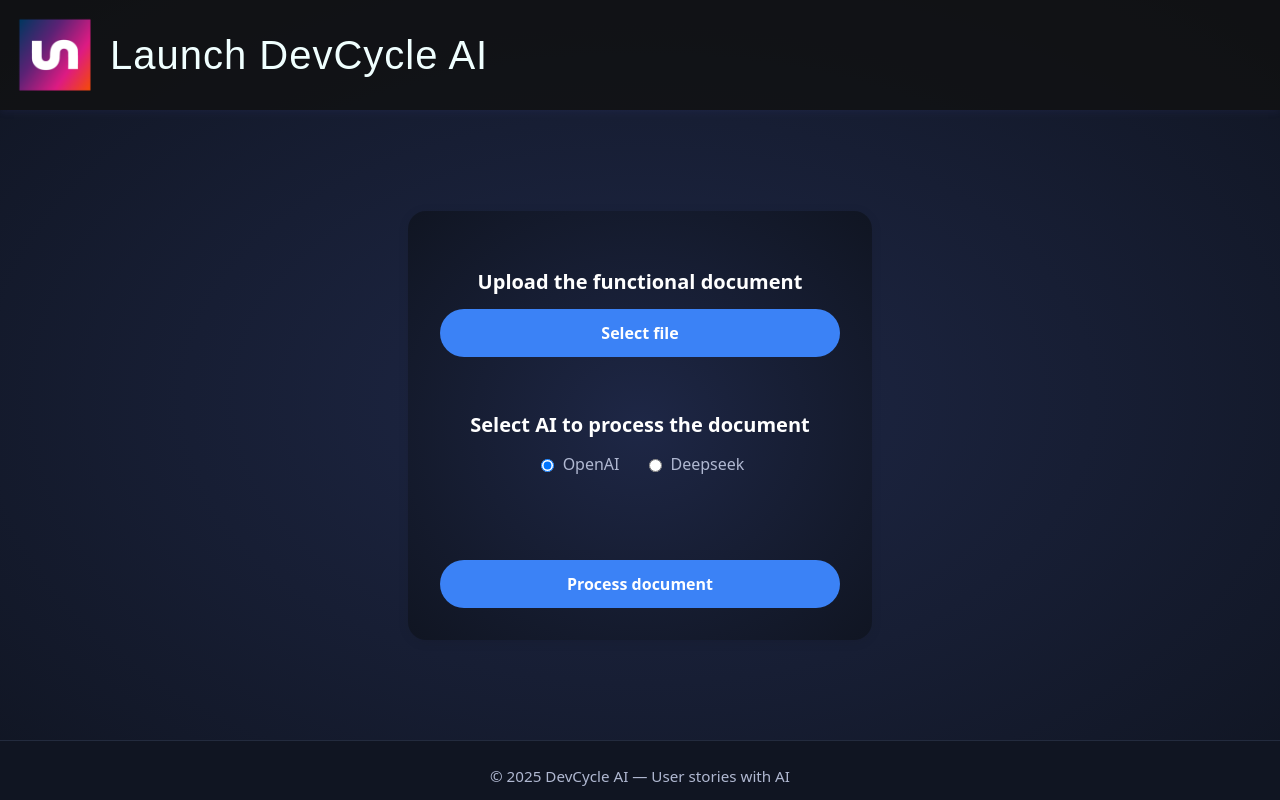
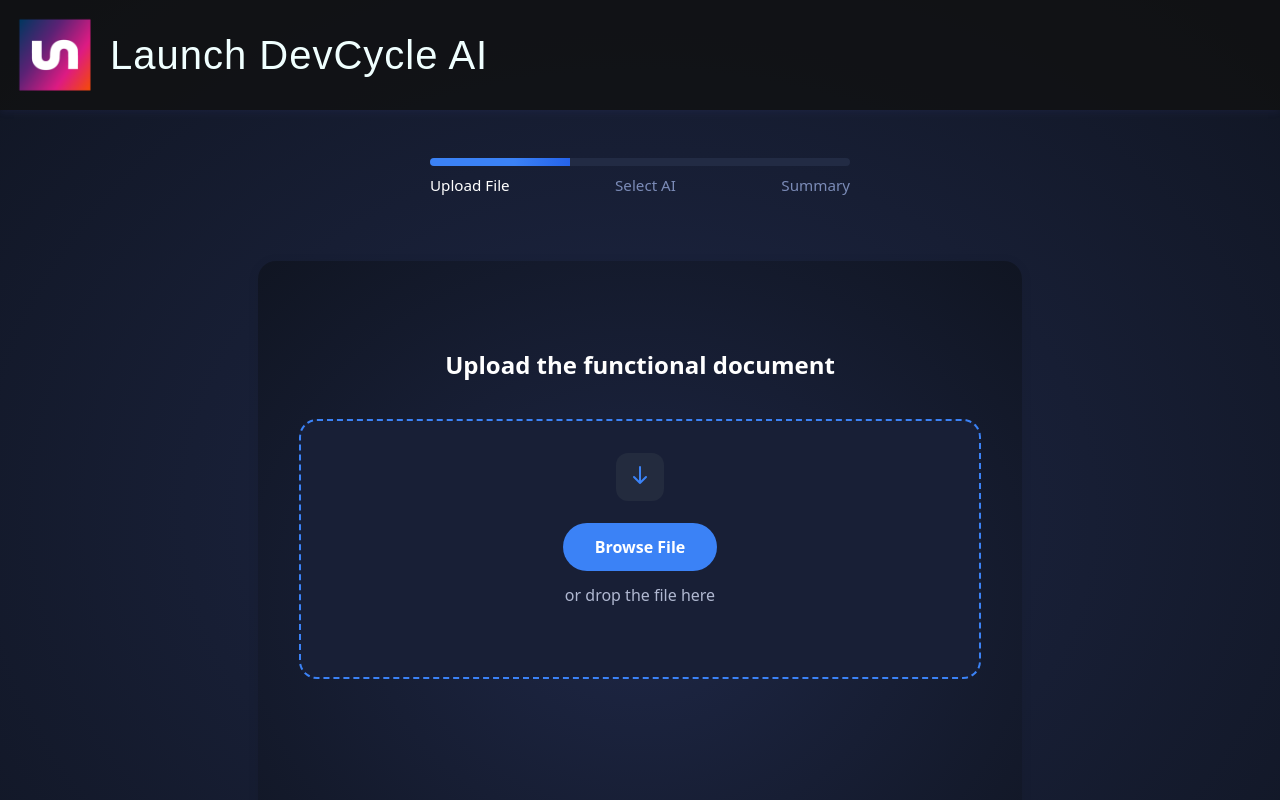
Before and after one commit to lrisaro-launch/devcycle-ai-ui, a React (Vite) app in the folder devcyclefront/: page /upload in a window 1280 px wide. Shown: the top 800 px of the page. Built offline with nearby package versions, Linux system fonts and the light colour scheme.

Commit message:
Style changes

```diff
--- a/devcyclefront/src/components/FileUpload.css
+++ b/devcyclefront/src/components/FileUpload.css
@@ -9,10 +9,50 @@
 }
 
 .file-upload-main {
-  flex: 1;
   display: flex;
   align-items: center;
   justify-content: center;
+}
+
+.file-upload-progress-bar-container {
+  margin-bottom: 2rem;
+  width: 100%;
+  max-width: 420px;
+  margin-left: auto;
+  margin-right: auto;
+}
+.file-upload-progress-bar-bg {
+  background: #222b44;
+  border-radius: 8px;
+  height: 8px;
+  width: 100%;
+  position: relative;
+  overflow: hidden;
+}
+.file-upload-progress-bar-fill {
+  background: linear-gradient(90deg, #3b82f6 60%, #2563eb 100%);
+  height: 100%;
+  transition: width 0.3s;
+}
+.file-upload-progress-steps {
+  display: flex;
+  justify-content: space-between;
+  margin-top: 0.5rem;
+}
+.file-upload-progress-step {
+  color: #7b8bb7;
+  font-size: 0.95rem;
+  font-weight: 500;
+  transition: color 0.3s;
+}
+.file-upload-progress-bar-outer {
+  width: 100%;
+  display: flex;
+  justify-content: center;
+  margin-bottom: 0;
+}
+.file-upload-progress-step.active {
+  color: #fff;
 }
 
 form {
@@ -20,24 +60,31 @@
   border-radius: 18px;
   box-shadow: 0 2px 12px 0 rgba(0,0,0,0.08);
   padding: 40px 32px 32px 32px;
-  min-width: 320px;
-  max-width: 400px;
-  width: 100%;
+  width: 700px;
+  height: 600px;
   margin: 32px 0;
   display: flex;
   flex-direction: column;
   gap: 24px;
 }
 
+.file-upload-ia-section {
+  display: flex;
+  flex-direction: column;
+  align-items: center;
+  justify-content: center;
+  height: 100%;
+}
+
 .file-upload-ia-section h2 {
-  font-size: 1.25rem;
   font-weight: bold;
   margin-bottom: 12px;
   color: #fff;
   text-align: center;
 }
 
-.file-upload-label {
+.file-upload-label,
+.file-upload-label-drop {
   position: relative;
   display: flex;
   align-items: center;
@@ -49,34 +96,105 @@
   font-size: 1rem;
   font-weight: 600;
   cursor: pointer;
-  transition: background 0.2s;
+  transition: background 0.2s, color 0.2s;
   margin-bottom: 12px;
-  width: 100%;
   min-height: 48px;
   box-sizing: border-box;
 }
 
-.file-upload-label input[type="file"] {
+.file-upload-label input[type="file"],
+.file-upload-label-drop input[type="file"] {
   display: none;
 }
 
-.file-upload-label:hover {
-  background: #2563eb;
-}
-
-input[type="file"] {
-  margin-top: 8px;
-  background: #232b3e;
-  color: #fff;
-  border: none;
-  border-radius: 8px;
-  padding: 8px;
+.file-upload-label:hover,
+.file-upload-label-drop:hover {
+  background: #fff;
+  color: #3b82f6;
 }
 
 .file-upload-info {
   color: #b0b8d1;
-  font-size: 0.95rem;
+  font-size: 1.2rem;
   margin-top: 8px;
+}
+
+.file-upload-dropzone {
+  border: 2px dashed #3b82f6;
+  border-radius: 18px;
+  background: #181f36;
+  padding: 32px 24px 24px 24px;
+  display: flex;
+  flex-direction: column;
+  align-items: center;
+  transition: border-color 0.2s;
+  margin-bottom: 12px;
+  position: relative;
+  height: 200px;
+  width: 90%;
+}
+
+.file-upload-dropzone-icon {
+  margin-bottom: 16px;
+}
+
+.file-upload-dropzone-text {
+  color: #b0b8d1;
+  font-size: 1rem;
+  margin-bottom: 8px;
+}
+
+.file-upload-dropzone .file-upload-info {
+  margin-top: 12px;
+}
+
+.file-upload-ia-logos {
+  display: flex;
+  gap: 48px;
+  justify-content: center;
+  align-items: center;
+  margin: 32px 0 0 0;
+  height: 100%;
+}
+
+.file-upload-ia-logo-option {
+  display: flex;
+  flex-direction: column;
+  align-items: center;
+  cursor: pointer;
+  border: 2px solid transparent;
+  border-radius: 16px;
+  padding: 32px 40px 20px 40px;
+  min-width: 160px;
+  min-height: 180px;
+  transition: border-color 0.2s, background 0.2s;
+  background: #7b8bb7;
+  outline: none;
+  justify-content: center;
+}
+
+.file-upload-ia-logo-option.selected,
+.file-upload-ia-logo-option:focus {
+  border-color: #3b82f6;
+  background: #e0eaff;
+}
+
+.file-upload-ia-logo-img {
+  width: 96px;
+  height: 96px;
+  margin-bottom: 16px;
+  object-fit: contain;
+  display: block;
+  margin-left: auto;
+  margin-right: auto;
+}
+
+.file-upload-ia-logo-label {
+  color: #232b3e;
+  font-size: 1.1rem;
+  font-weight: 500;
+  text-align: center;
+  margin-top: 2px;
 }
 
 .file-upload-ia-options {
@@ -95,6 +213,22 @@
   cursor: pointer;
 }
 
+.file-upload-step-actions {
+  display: flex;
+  gap: 1rem;
+  margin-top: 7rem;
+  justify-content: flex-end;
+}
+
+.file-upload-step-actions-between {
+  display: flex;
+  justify-content: space-between;
+  gap: 1rem;
+  margin-top: auto;
+  padding-top: 2rem;
+}
+
+button[type="button"],
 button[type="submit"] {
   background: #3b82f6;
   color: #fff;
@@ -104,18 +238,18 @@
   font-size: 1rem;
   font-weight: 600;
   cursor: pointer;
-  transition: background 0.2s;
-  margin-top: 12px;
-  width: 100%;
+  transition: background 0.2s, color 0.2s;
   min-height: 48px;
   box-sizing: border-box;
 }
 
+button[type="button"]:hover:not(:disabled),
 button[type="submit"]:hover:not(:disabled) {
-  background: #2563eb;
+  background: #fff;
+  color: #3b82f6;
 }
 
-button[type="submit"]:disabled {
+button:disabled {
   background: #232b3e;
   color: #b0b8d1;
   cursor: not-allowed;
@@ -148,9 +282,24 @@
   height: 18px;
   animation: spin 1s linear infinite;
   display: inline-block;
+  justify-content: center;
 }
 
 @keyframes spin {
   0% { transform: rotate(0deg);}
   100% { transform: rotate(360deg);}
 }
+
+.file-upload-summary {
+  background: #181f36;
+  border-radius: 12px;
+  padding: 24px 20px;
+  margin: 24px 0;
+  color: #fff;
+  font-size: 1.1rem;
+  display: flex;
+  flex-direction: column;
+  gap: 12px;
+  align-items: flex-start;
+  box-shadow: 0 2px 8px 0 rgba(0,0,0,0.06);
+}
--- a/devcyclefront/src/components/FileUpload.tsx
+++ b/devcyclefront/src/components/FileUpload.tsx
@@ -4,36 +4,63 @@
 import AppHeader from "./AppHeader";
 import "./FileUpload.css";
 import AppFooter from "./AppFooter";
+import OpenAILogo from '../assets/openai-logo.svg';
+import DeepseekLogo from '../assets/deepseek-logo.svg';
+
+const steps = [
+  "Upload File",
+  "Select AI",
+  "Summary"
+];
 
 const FileUpload: React.FC = () => {
   const [file, setFile] = useState<File | null>(null);
   const [selectedIA, setSelectedIA] = useState<string>("gpt-4");
   const [error, setError] = useState<string>("");
   const [isProcessing, setIsProcessing] = useState<boolean>(false);
+  const [step, setStep] = useState<number>(0);
   const navigate = useNavigate();
-  const { setResult } = useProcessedFile();
-
-  const handleChange = (e: React.ChangeEvent<HTMLInputElement>) => {
-    if (e.target.files && e.target.files.length > 0) {
-      setFile(e.target.files[0]);
-      setError(""); // Clear error if a file is selected
-    }
-  };
+  const { setResult, result } = useProcessedFile();
 
   useEffect(() => {
     document.title = "AI Integration";
   }, []);
 
+  const handleChange = (e: React.ChangeEvent<HTMLInputElement>) => {
+    if (e.target.files && e.target.files.length > 0) {
+      setFile(e.target.files[0]);
+      setError("");
+    }
+  };
+
+  const handleNext = () => {
+    if (step === 0 && !file) {
+      setError("Please select a file before continuing.");
+      return;
+    }
+    setError("");
+    setStep((prev) => prev + 1);
+  };
+
+  const handleBack = () => {
+    setError("");
+    setStep((prev) => prev - 1);
+  };
+
   const handleSubmit = async (e: React.FormEvent) => {
     e.preventDefault();
+
+    if (result) {
+      navigate("/processed");
+    } else {
       if (!file) {
         setError("Please select a file before processing.");
         return;
       }
       setError("");
       setIsProcessing(true);
-    setResult(null); // Clear previous result
-    localStorage.removeItem("processedFileResult"); // Clear previous result from localStorage
+      setResult(null);
+      localStorage.removeItem("processedFileResult");
 
       try {
         const formData = new FormData();
@@ -50,7 +77,7 @@
         }
 
         const result = await response.json();
-      setResult(result); // <-- Save the file content in context
+        setResult(result);
 
         setIsProcessing(false);
         navigate("/processed");
@@ -58,11 +85,35 @@
         setIsProcessing(false);
         setError(err.message || "An error occurred while processing the document.");
       }
+    }
   };
+
+  // Progress bar width
+  const progressPercent = ((step + 1) / steps.length) * 100;
 
   return (
     <div className="file-upload-bg">
       <AppHeader />
+      <br /><br />
+      {/* Progress Bar */}
+      <div className="file-upload-progress-bar-container">
+        <div className="file-upload-progress-bar-bg">
+          <div
+            className="file-upload-progress-bar-fill"
+            style={{ width: `${progressPercent}%` }}
+          />
+        </div>
+        <div className="file-upload-progress-steps">
+          {steps.map((label, idx) => (
+            <div
+              key={label}
+              className={`file-upload-progress-step${step >= idx ? " active" : ""}`}
+            >
+              {label}
+            </div>
+          ))}
+        </div>
+      </div>
       <main className="file-upload-main">
         <form onSubmit={handleSubmit}>
           {error && (
@@ -70,65 +121,126 @@
               {error}
             </div>
           )}
+          {/* Step 1: Upload File */}
+          {step === 0 && (
             <section className="file-upload-ia-section">
               <h2>Upload the functional document</h2>
-          <label className="file-upload-label">
-            Select file
+              <br />
+              <div
+                className="file-upload-dropzone"
+                onDragOver={e => e.preventDefault()}
+                onDrop={e => {
+                  e.preventDefault();
+                  if (e.dataTransfer.files && e.dataTransfer.files.length > 0) {
+                    setFile(e.dataTransfer.files[0]);
+                    setError("");
+                  }
+                }}
+              >
+                <div className="file-upload-dropzone-icon">
+                  {/* Puedes usar un SVG o emoji como ícono */}
+                  <svg width="48" height="48" fill="none" viewBox="0 0 48 48">
+                    <rect width="48" height="48" rx="12" fill="#232b3e"/>
+                    <path d="M24 14v16m0 0l-6-6m6 6l6-6" stroke="#3b82f6" strokeWidth="2" strokeLinecap="round" strokeLinejoin="round"/>
+                  </svg>
+                </div>
+                <label className="file-upload-label file-upload-label-drop">
                   <input
                     type="file"
                     accept=".pdf,.txt,.doc,.docx"
                     onChange={handleChange}
                     disabled={isProcessing}
                   />
+                  <span>Browse File</span>
                 </label>
+                <div className="file-upload-dropzone-text">
+                  or drop the file here
+                </div>
+              </div>
+              <br />
               {file && (
                 <div className="file-upload-info">
                   <strong>Selected file:</strong> {file.name}
                 </div>
               )}
+              <div className="file-upload-step-actions">
+                <button type="button" onClick={handleNext} disabled={isProcessing}>
+                  Next
+                </button>
+              </div>
             </section>
+          )}
+
+          {/* Step 2: Select AI */}
+          {step === 1 && (
             <section className="file-upload-ia-section">
               <h2>Select AI to process the document</h2>
-            <div className="file-upload-ia-options">
-              <label>
-                <input
-                  type="radio"
-                  name="ia"
-                  value="gpt-4"
-                  checked={selectedIA === "gpt-4"}
-                  onChange={() => setSelectedIA("gpt-4")}
-                  disabled={isProcessing}
-                />
-                OpenAI
-              </label>
-              <label>
-                <input
-                  type="radio"
-                  name="ia"
-                  value="Deepseek"
-                  checked={selectedIA === "Deepseek"}
-                  onChange={() => setSelectedIA("Deepseek")}
-                  disabled={isProcessing}
-                />
-                Deepseek
-              </label>
+              <div className="file-upload-ia-logos">
+                <div
+                  className={`file-upload-ia-logo-option${selectedIA === "gpt-4" ? " selected" : ""}`}
+                  onClick={() => !isProcessing && setSelectedIA("gpt-4")}
+                  tabIndex={0}
+                  role="button"
+                  aria-pressed={selectedIA === "gpt-4"}
+                >
+                  <img src={OpenAILogo} alt="OpenAI Logo" className="file-upload-ia-logo-img" />
+                  <div className="file-upload-ia-logo-label">OpenAI</div>
+                </div>
+                <div
+                  className={`file-upload-ia-logo-option${selectedIA === "Deepseek" ? " selected" : ""}`}
+                  onClick={() => !isProcessing && setSelectedIA("Deepseek")}
+                  tabIndex={0}
+                  role="button"
+                  aria-pressed={selectedIA === "Deepseek"}
+                >
+                  <img src={DeepseekLogo} alt="Deepseek Logo" className="file-upload-ia-logo-img" />
+                  <div className="file-upload-ia-logo-label">Deepseek</div>
+                </div>
+              </div>
+              <div className="file-upload-step-actions-between">
+                <button type="button" onClick={handleBack} disabled={isProcessing}>
+                  Back
+                </button>
+                <button type="button" onClick={handleNext} disabled={isProcessing}>
+                  Next
+                </button>
               </div>
             </section>
-          <br />
+          )}
+
+          {/* Step 3: Summary */}
+          {step === 2 && (
+            <section className="file-upload-ia-section">
+              <h2>Summary</h2>
+              <div className="file-upload-summary">
+                <div>
+                  <strong>File:</strong> {file ? file.name : "No file selected"}
+                </div>
+                <div>
+                  <strong>AI Selected:</strong> {selectedIA === "gpt-4" ? "OpenAI" : selectedIA}
+                </div>
+              </div>
+              <div className="file-upload-step-actions-between">
+                <button type="button" onClick={handleBack} disabled={isProcessing}>
+                  Back
+                </button>
                 <button
                   type="submit"
                   disabled={isProcessing}
                 >
                   {isProcessing ? "Processing..." : "Process document"}
                 </button>
+              </div>
               {isProcessing && (
                 <div className="file-upload-progress">
                   <span className="loader"></span> Processing document...
                 </div>
               )}
+            </section>
+          )}
         </form>
       </main>
-      <AppFooter/>
+      <AppFooter />
     </div>
   );
 };
--- a/devcyclefront/src/components/HomePage.css
+++ b/devcyclefront/src/components/HomePage.css
@@ -69,12 +69,13 @@
 }
 
 .homepage-btn-primary {
-  background: #3b82f6;
+  background: #2563eb ;
   color: #fff;
 }
 
 .homepage-btn-primary:hover {
-  background: #2563eb;
+  background: #3b82f6;
+  color: #fff;
 }
 
 .homepage-btn-secondary {
@@ -84,6 +85,7 @@
 
 .homepage-btn-secondary:hover {
   background: #374151;
+  color: #fff;
 }
 
 .homepage-areas {
```
Also changed, not shown: devcyclefront/src/components/ProcessedFileView.css (+20 -2 lines), devcyclefront/src/components/ProcessedFileView.tsx (+5 -5 lines), devcyclefront/src/assets/deepseek-logo.svg (added), devcyclefront/src/assets/openai-logo.svg (added). Lines whose indentation alone changed are shown as unchanged.
